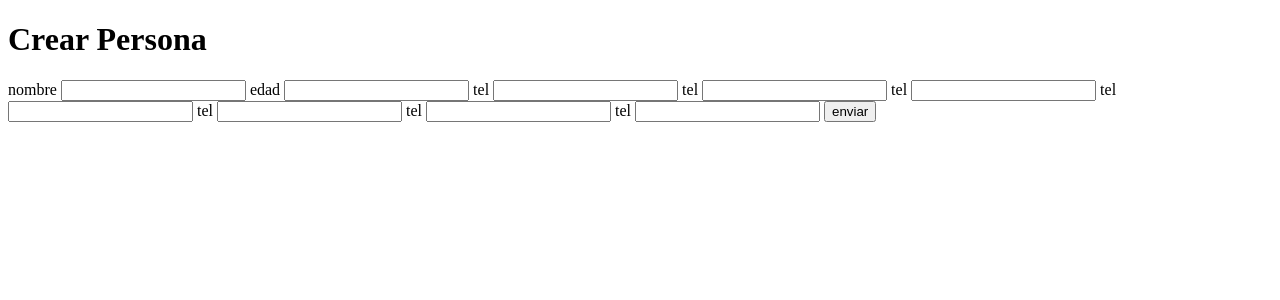
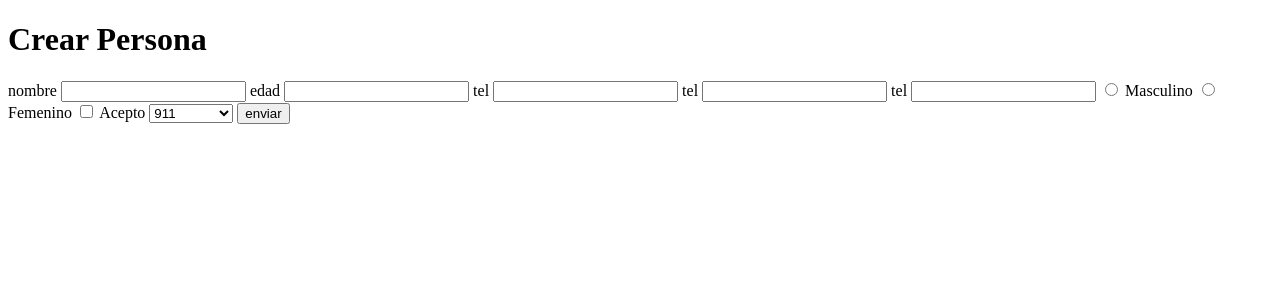
Before and after one commit to lea260/proyectogit01, a PHP site: page /pagina02.php in a window 1280 px wide. Shown: the top 300 px of the page. Run offline with PHP 8.4, Linux system fonts and the light colour scheme.

Commit message:
add select, check & radio

```diff
--- a/pagina02.php
+++ b/pagina02.php
@@ -21,14 +21,18 @@
         <input type="number" name="tel[]" id="">
         <label for="">tel</label>
         <input type="number" name="tel[]" id="">
-    <label for="">tel</label>
-    <input type="number" name="tel[]" id="">
-    <label for="">tel</label>
-    <input type="number" name="tel[]" id="">
-    <label for="">tel</label>
-    <input type="number" name="tel[]" id="">
-    <label for="">tel</label>
-    <input type="number" name="tel[]" id="">
+        <input type="radio" name="radio" id="1">
+        <label for="1">Masculino</label>
+        <input type="radio" name="radio" id="2">
+        <label for="2">Femenino</label>
+        <input type="checkbox" name="check" id="check">
+        <label for="check">Acepto</label>
+        <select name="modelo" id="select">
+            <option value="911">911</option>
+            <option value="camaro">camaro</option>
+            <option value="corvette">corvette</option>
+            <option value="challenger">challenger</option>
+        </select>
         <input type="submit" value="enviar">
     </form>
 
```
Also changed, not shown: pagina03.php (+19 -1 lines). Lines whose indentation alone changed are shown as unchanged.
